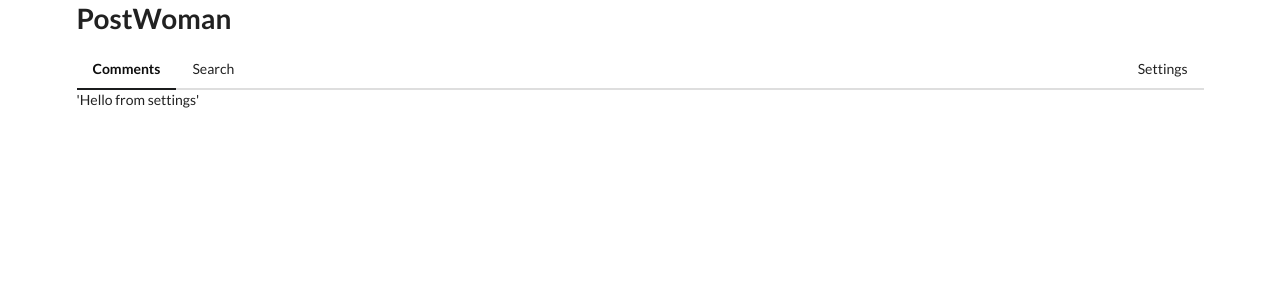
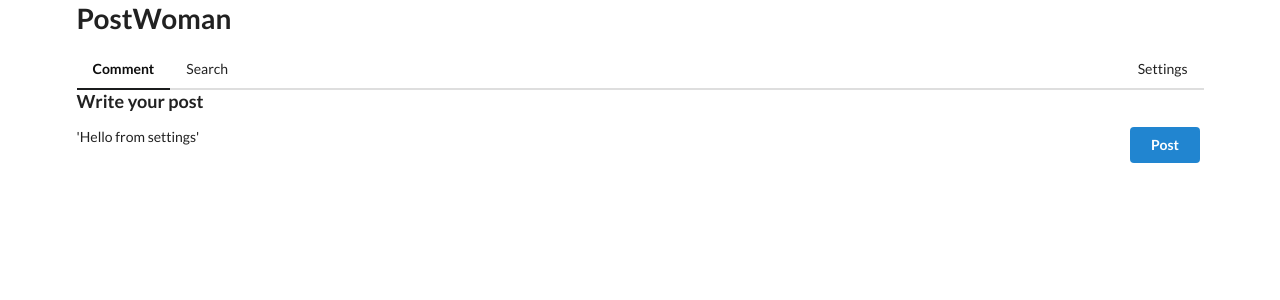
Before and after one commit to Rock-Paper-Queens/postWoman, a React (Create React App) app in the folder client/: page / in a window 1280 px wide. Shown: the top 300 px of the page. Built offline with nearby package versions, Linux system fonts and the light colour scheme.

Commit message:
commentForm saved

```diff
--- a/client/package.json
+++ b/client/package.json
@@ -17,6 +17,7 @@
     "redux": "^4.0.5",
     "redux-form": "^8.3.6",
     "redux-thunk": "^2.3.0",
+    "styled-components": "^5.2.0",
     "thunk": "0.0.1"
   },
   "scripts": {
--- a/client/src/components/Navigation.js
+++ b/client/src/components/Navigation.js
@@ -1,7 +1,8 @@
 import React, { useState } from "react";
 import { Link } from "react-router-dom";
 import Modal from "./Modal";
-
+import styled from "styled-components";
+import { createPortal } from "react-dom";
 const NAV_SELECTIONS = {
   comments: "comments",
   search: "search",
@@ -28,7 +29,7 @@ const Navigation = () => {
         }`}
         onClick={() => setSelected(NAV_SELECTIONS.comments)}
       >
-        Comments
+        Comment
       </Link>
       <Link
         to="/search"
--- a/client/src/components/post/Comment.js
+++ b/client/src/components/post/Comment.js
@@ -1,10 +1,13 @@
 import React from "react";
-// import CreateComment from "./post/CreateComment";
+import CreateComment from "./CreateComment";
 // import CommentList from "./post/CommentList";
 
 const Comment = () => {
-  return <div>{/* <CreateComment />
-      <CommentList /> */}</div>;
+  return (
+    <div>
+      <CreateComment />
+    </div>
+  );
 };
 
 // {
--- a/client/src/components/post/CommentForm.js
+++ b/client/src/components/post/CommentForm.js
@@ -0,0 +1,14 @@
+import React from "react";
+import { Field, reduxForm } from "redux-form";
+
+const CommentForm = () => {
+  return (
+    <form className="ui form">
+      {/* <Field name="comment" label="write comment" /> */}
+      <button className="ui button primary">Post</button>
+    </form>
+  );
+};
+export default reduxForm({
+  form: "commentForm", // QUESTION 얜 정체가 뭐지..?
+})(CommentForm);
--- a/client/src/components/post/CreateComment.js
+++ b/client/src/components/post/CreateComment.js
@@ -0,0 +1,13 @@
+import React from "react";
+import CommentForm from "./CommentForm";
+
+const CreateComment = () => {
+  return (
+    <div>
+      <h3>Write your post</h3>
+      <CommentForm />
+    </div>
+  );
+};
+
+export default CreateComment;
```
Also changed, not shown: 1 other file (tests, documents, lock files or other folders).
